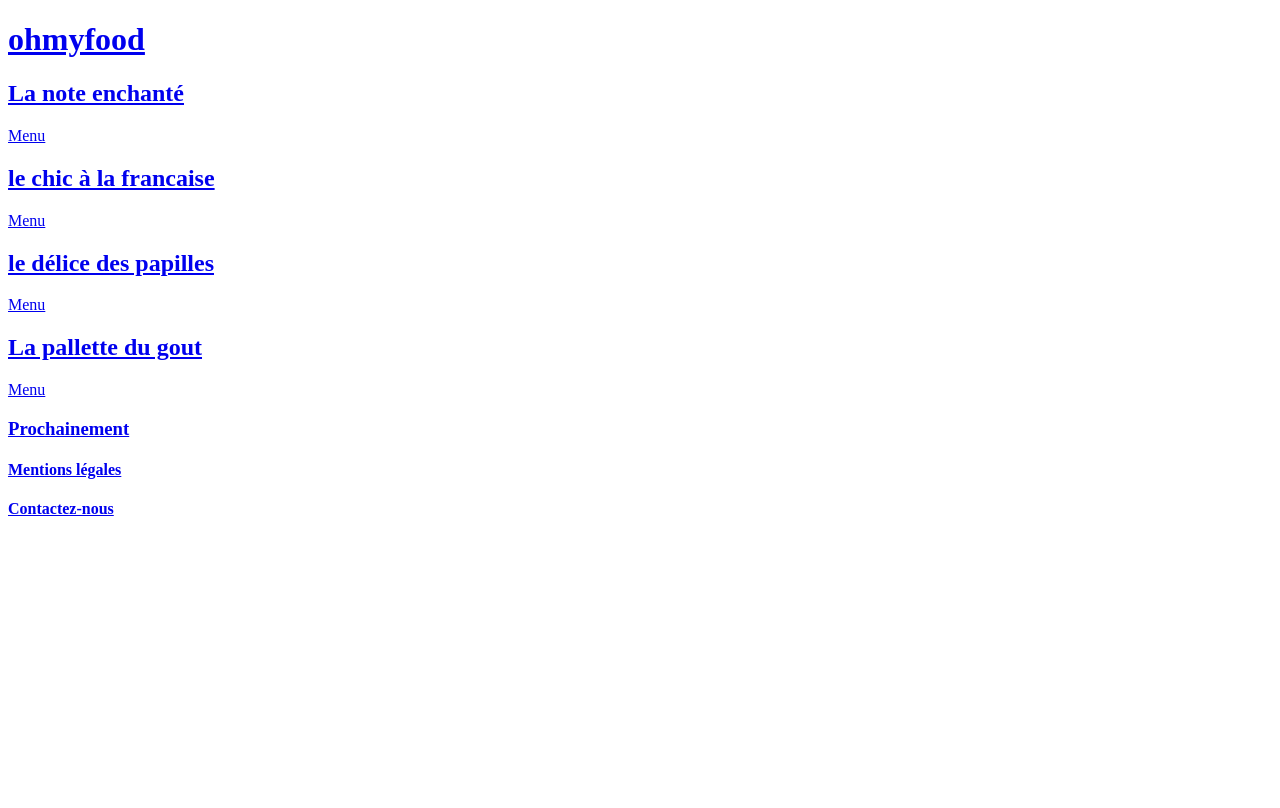
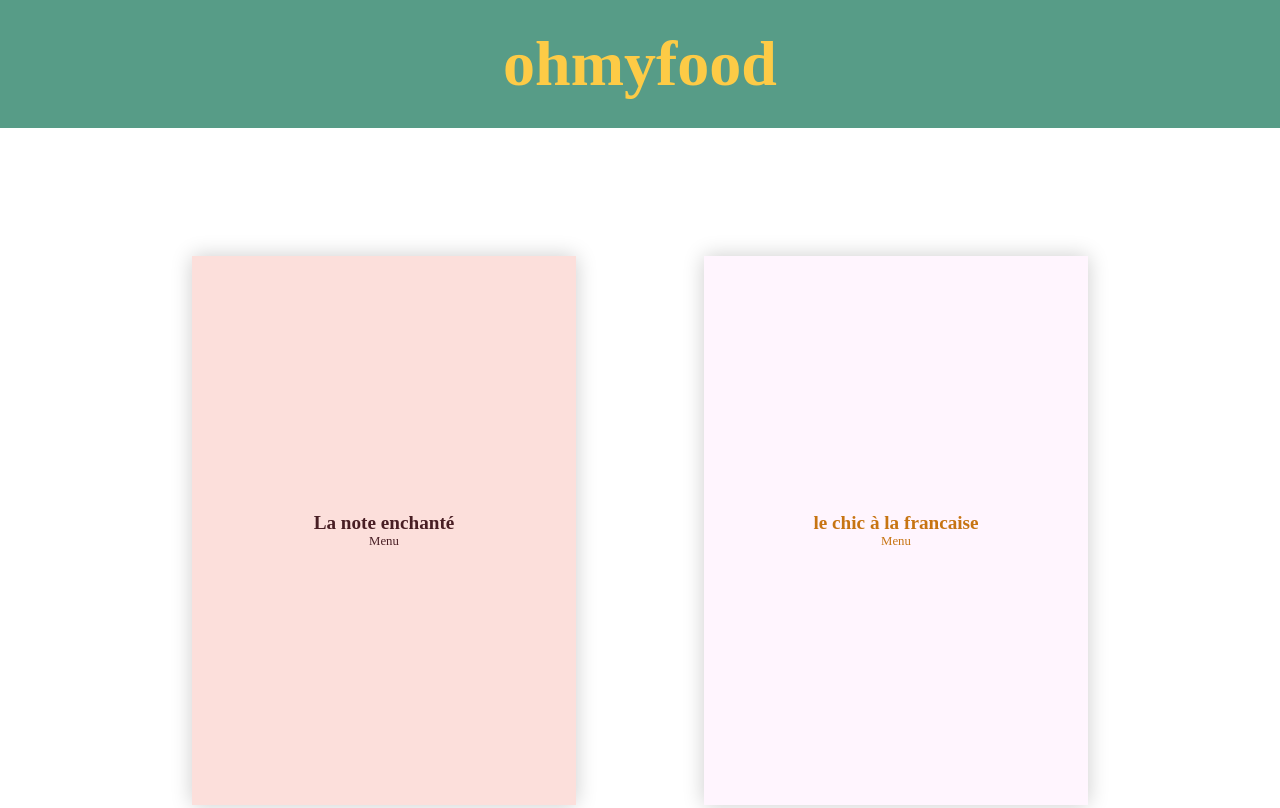
Before and after one commit to baptjul/Projet3, a plain HTML site: page index.html in a window 1280 px wide. Shown: the top 808 px of the page. Drawn offline with nearby package versions, Linux system fonts and the light colour scheme; files that its build step writes are made by us from their sources.

Commit message:
mise en page index

```diff
--- a/index.html
+++ b/index.html
@@ -1,9 +1,10 @@
 <!DOCTYPE html>
 <html lang="fr">
+
 <head>
 	<meta charset="utf-8">
 	<meta name="viewport" content="width=device-width, initial-scale=1.0">
-	<link rel="stylesheet" type="text/css" href="style.css">
+	<link rel="stylesheet" type="text/css" href="./css/style.css">
 	<title>ohmyfood</title>
 </head>
 
@@ -15,49 +16,66 @@
 	</header>
 
 	<section class="container">
+		<div class="grid">
+			<div class="boxing">
+				<a href="menu1.html">
 					<article class="first-menu">
-			<a  href="menu1.html">
 						<i></i>
 						<h2 class="first-menu__title">La note enchanté</h2>
 						<p class="first-menu__p">Menu</p>
+					</article>
 				</a>
-		</article>
+			</div>
 
+			<div class="boxing">
+				<a href="menu2.html">
 					<article class="second-menu">
-			<a  href="menu2.html">
 						<h2 class="second-menu__title">le chic à la francaise</h2>
 						<p class="second-menu__p">Menu</p>
+					</article>
 				</a>
-		</article>
+			</div>
 
+			<div class="boxing">
+				<a href="menu3.html">
 					<article class="third-menu">
-			<a  href="menu3.html">
 						<h2 class="third-menu__title">le délice des papilles</h2>
 						<p class="third-menu__p">Menu</p>
+					</article>
 				</a>
-		</article>
+			</div>
 
+			<div class="boxing">
+				<a href="menu4.html">
 					<article class="fourth-menu">
-			<a  href="menu4.html">
 						<h2 class="fourth-menu__title">La pallette du gout</h2>
 						<p class="fourth-menu__p">Menu</p>
+					</article>
 				</a>
-		</article>
+			</div>
+		</div>
 
 		<aside class="next">
 			<div>
-	            <a href="nex.html"><h3>Prochainement</h3></a>
+				<a href="nex.html">
+					<h3>Prochainement</h3>
+				</a>
 			</div>
 		</aside>
 	</section>
 
 	<footer class="footer">
 		<div>
-			<a href="legal"><h4 class="footer__content">Mentions légales</h4></a>
+			<a href="legal">
+				<h4 class="footer__content">Mentions légales</h4>
+			</a>
 		</div>
 		<div>
-			<a href="mailto:ohmyfood@gmail.com"><h4 class="footer__content">Contactez-nous</h4></a>
+			<a href="mailto:ohmyfood@gmail.com">
+				<h4 class="footer__content">Contactez-nous</h4>
+			</a>
 		</div>
 	</footer>
 </body>
+
 </html>
--- /dev/null
+++ b/sass/base/_base.scss
@@ -0,0 +1,15 @@
+*,
+*::after,
+*::before {
+    margin: 0;
+    padding: 0;
+
+}
+
+html {
+    font-size: 80%;
+}
+
+body {
+    background: $background-all;
+}
--- /dev/null
+++ b/sass/base/_typography.scss
@@ -0,0 +1,3 @@
+a {
+    text-decoration: none;
+}
--- /dev/null
+++ b/sass/components/_button.scss
@@ -0,0 +1,3 @@
+.next {
+
+}
--- /dev/null
+++ b/sass/layout/_footer.scss
@@ -0,0 +1,14 @@
+.footer {
+    box-sizing: border-box;
+    display: flex;
+    justify-content: space-between;
+    background-color: $main-color;
+    height: 8rem;
+    width: 100%;
+    padding: 0 2rem 0 2rem;
+    border: 1px solid $main-color;
+     &__content {
+     color: $title-color;
+     margin-top: 3rem;
+    }
+}
--- /dev/null
+++ b/sass/layout/_header.scss
@@ -0,0 +1,17 @@
+.header {
+    box-sizing: border-box;
+    background-color: $main-color;
+    height: 10rem;
+    text-align: center;
+    width: 100%;
+    position : fixed;
+    top: 0;
+    z-index: 2;
+    border: 1px solid $main-color;
+    &__title {
+        margin-top: 2rem;
+        color: $title-color;
+        font-size: 5em;
+        font-weight: bold;
+    }
+}
--- a/sass/main.scss
+++ b/sass/main.scss
@@ -0,0 +1,16 @@
+@import "./utils/variable";
+@import "./utils/mixin";
+
+@import "./base/base";
+@import "./base/typography";
+
+@import "./components/button";
+
+@import "./layout/header";
+@import "./layout/footer";
+
+@import "./pages/index";
+@import "./pages/menu1";
+@import "./pages/menu2";
+@import "./pages/menu3";
+@import "./pages/menu4";
--- /dev/null
+++ b/sass/pages/_index.scss
@@ -0,0 +1,88 @@
+.container {
+    margin-top: 15rem;
+    align-content: center;
+}
+
+.grid {
+    display: grid;
+    grid-template-columns: repeat(2, 30rem);
+    text-align: center;
+    place-content: center;
+    grid-gap: 10rem;
+    margin-top: 5rem;
+    margin-bottom: 5rem;
+}
+
+.boxing {
+    @include shadow;
+    transform: scale(1);
+    transition: transform 400ms;
+    &:hover {
+        transform: scale(1.15);
+    }
+}
+
+.first-menu {
+    color: $first-color;
+    background-color: $background-1;
+    @include box;
+    &__title {
+
+    }
+    &__p {
+
+    }
+}
+
+.second-menu {
+    color: $second-color;
+    background-color: $background-2;
+    @include box;
+    &__title {
+
+    }
+    &__p {
+
+    }
+}
+
+.third-menu {
+    color: $third-color;
+    background-color: $background-3;
+    @include box;
+    &__title {
+
+    }
+    &__p {
+
+    }
+}
+
+.fourth-menu {
+    color: $fourth-color;
+    background-color: $background-4;
+    @include box;
+    &__title {
+
+    }
+    &__p {
+
+    }
+}
+
+.next {
+    text-align: center;
+    color: $first-color;
+    margin-bottom: 5rem;
+
+    &__all {
+        background-color: $background-1;
+        @include box;
+    }
+    &__title {
+
+    }
+    &__p {
+
+    }
+}
--- /dev/null
+++ b/sass/utils/_mixin.scss
@@ -0,0 +1,7 @@
+@mixin box {
+    padding: $margin-up $margin-side $margin-up $margin-side;
+}
+
+@mixin shadow {
+    box-shadow: 0 0 20px rgba(0,0,0,0.20);
+}
--- /dev/null
+++ b/sass/utils/_variable.scss
@@ -0,0 +1,15 @@
+$main-color: #579c87;
+$title-color: 	#fdcb46;
+$first-color: 	#481e24;
+$second-color: #c77412;
+$third-color: #0887fb;
+$fourth-color: 	#75c05a;
+
+$background-all: #ffffff;
+$background-1: 	#fcdfdb;
+$background-2: 	#fff5fe;
+$background-3: #f9f9f9;
+$background-4: #fdfffd;
+
+$margin-side: 2rem;
+$margin-up: 20rem;
```
Also changed, not shown: menu1.html (+1 -1 lines), menu2.html (+1 -1 lines), menu3.html (+1 -1 lines), menu4.html (+1 -1 lines), css/style.css (added), sass/pages/_menu1.scss (added), sass/pages/_menu2.scss (added), sass/pages/_menu3.scss (added), sass/pages/_menu4.scss (added), 1 other file. Lines whose indentation alone changed are shown as unchanged.
